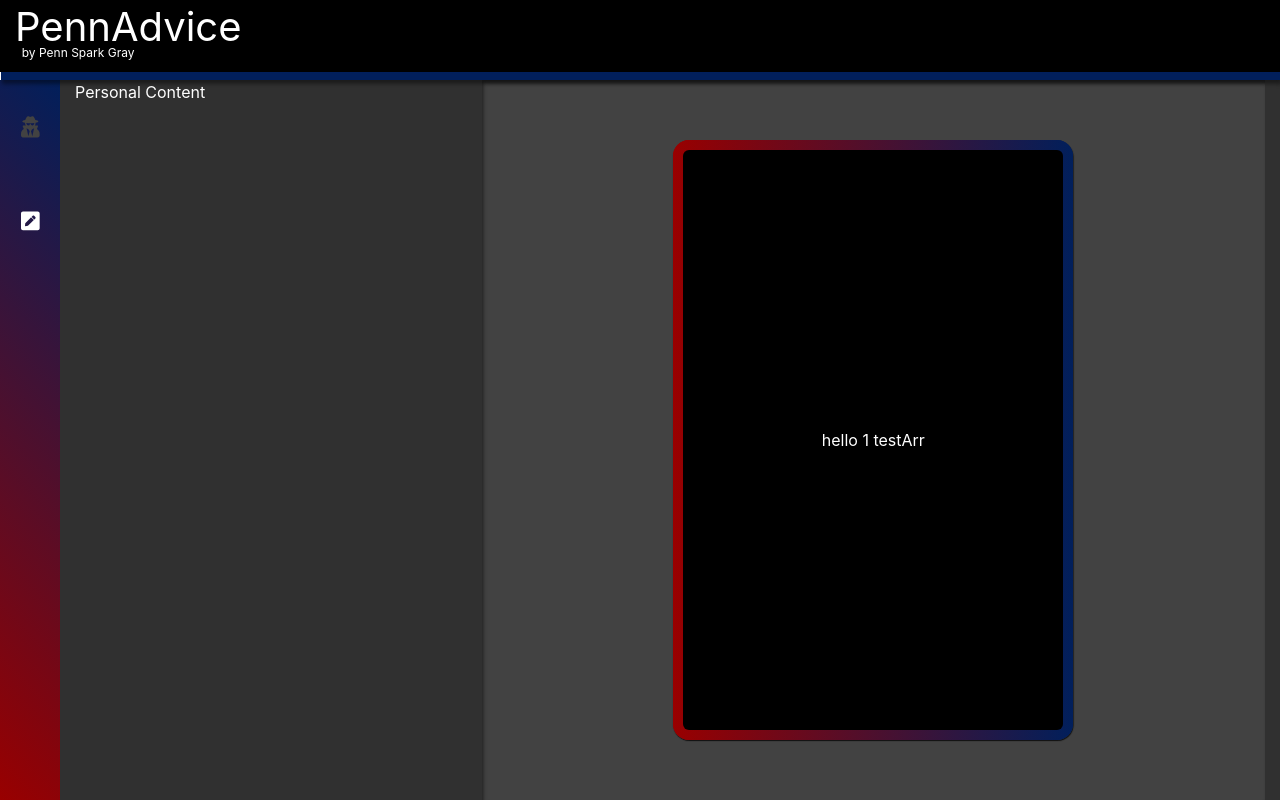
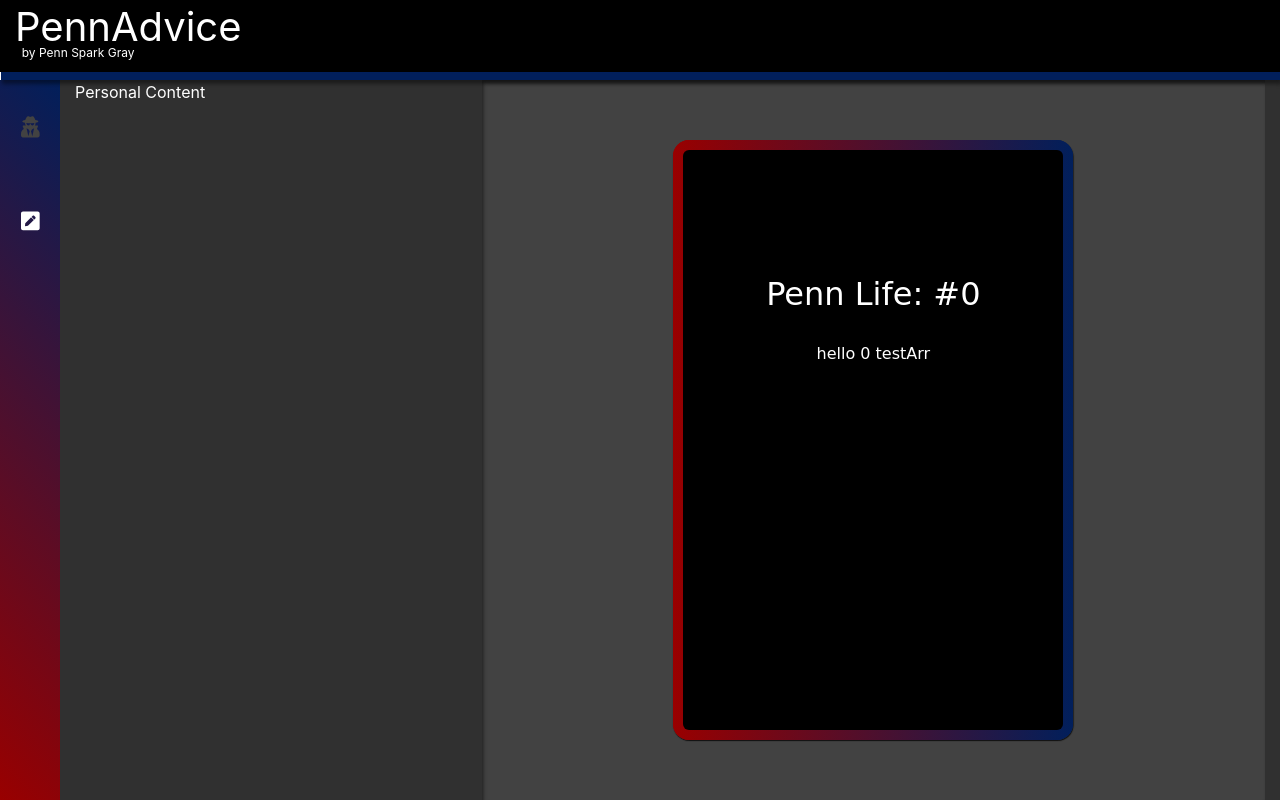
Before and after one commit to setdavid/penn-advice, a React (Create React App) app in the folder client/: page / in a window 1280 px wide. Built offline with nearby package versions, Linux system fonts and the light colour scheme.

Commit message:
formatted swipe card infoObjs

```diff
--- a/client/src/Components/SwipeCard.jsx
+++ b/client/src/Components/SwipeCard.jsx
@@ -3,7 +3,7 @@ import { useDispatch, useSelector } from "react-redux";
 import { noSwipeCard } from "../redux/ducks/swipe";
 
 function SwipeCard(props) {
-    let { text, immobile, boundPos, color } = props;
+    let { infoObj, immobile, boundPos, color } = props;
 
     let exist = useRef(true);
     const [position, setPosition] = useState({ x: 0, y: 0 });
@@ -64,7 +64,7 @@ function SwipeCard(props) {
         return () => {
             window.removeEventListener("resize", useDebounce);
             exist.current = false;
-            console.log("cleanup: " + text);
+            console.log("cleanup: " + infoObj.text);
         }
     }, []);
 
@@ -204,13 +204,21 @@ function SwipeCard(props) {
         return v;
     }
 
+    const actualContent = <div style={{ paddingTop: 0.15 * stateWindowHeight + "px", fontFamily: "Comic Sans MS" }}>
+        <div style={{ fontSize: "2rem" }}>
+            {`${infoObj.type}: #${infoObj.index}`}
+        </div>
+        <br />
+        <div>
+            {infoObj.text}
+        </div>
+    </div >
+
     return (
         <React.Fragment>
             {immobile ? <div ref={swipeCardRef} className={"no-select swipe-card swipe-card-return"} style={swipeCardCSS}>
-                <div className="swipe-card-content" style={{ backgroundColor: `${swiped ? swipedColor : color}` }}>
-                    <div>
-                        {text} (immobile)
-                    </div>
+                <div className="swipe-card-content d-flex" style={{ backgroundColor: `${swiped ? swipedColor : color}` }}>
+                    {actualContent}
                 </div>
             </div> : <div ref={swipeCardRef} className={`no-select swipe-card ${swiped ? "swipe-card-swiped" : ""} ${!dragging && !swiped ? "swipe-card-return" : ""}`} style={swipeCardCSS}
                 onMouseDown={handleMouseDown}
@@ -220,10 +228,8 @@ function SwipeCard(props) {
                 onTouchStart={handleTouchStart}
                 onTouchEnd={handleEndDrag}
                 onTouchMove={handleTouchMove}>
-                <div className="swipe-card-content" style={{ backgroundColor: `${swiped ? swipedColor : color}` }}>
-                    <div>
-                        {text}
-                    </div>
+                <div className="swipe-card-content d-flex" style={{ backgroundColor: `${swiped ? swipedColor : color}` }}>
+                    {actualContent}
                 </div>
             </div>}
         </React.Fragment>
--- a/client/src/Components/SwipeContent.jsx
+++ b/client/src/Components/SwipeContent.jsx
@@ -47,14 +47,19 @@ function SwipeContent() {
         }
     }, [hasSwipeCard]);
 
-    const testArr = [{ text: "hello 1 testArr", percentRight: 0 }, { text: "hello 2 testArr", percentRight: 0.75 }, { text: "hello 3 testArr", percentRight: 0 }, { text: "hello 4 testArr", percentRight: 1 }];
+    const testArr = [{ type: "Penn Life", index: 0, text: "hello 0 testArr", percentRight: 0 },
+    { type: "Penn Life", index: 1, text: "hello 1 testArr", percentRight: 0.75 },
+    { type: "Penn Life", index: 2, text: "hello 2 testArr", percentRight: 0 },
+    { type: "Penn Life", index: 3, text: "hello 3 testArr", percentRight: 1 }];
 
     let currObj = testArr[index];
     let nextObj = testArr[index + 1];
 
     const emptyObj = {
+        type: "Penn Life",
+        index: "?",
         text: "NO NEW CONTENT",
-        percentRight: Math.random()
+        percentRight: Math.random(),
     };
 
     if (currObj === undefined) {
@@ -69,8 +74,8 @@ function SwipeContent() {
         <div ref={swipeContentRef} id="swipe-content" className="full-height container-fluid" style={swipeContentCSS}>
             <div className="row full-height">
                 <div className="col-12 full-height d-flex justify-content-center align-items-center">
-                    <SwipeCard immobile={true} boundPos={position} color="#000000" text={nextObj.text} />
-                    {hasSwipeCard ? <SwipeCard immobile={false} boundPos={position} color="#000000" text={currObj.text} /> : ""}
+                    <SwipeCard immobile={true} boundPos={position} color="#000000" infoObj={nextObj} />
+                    {hasSwipeCard ? <SwipeCard immobile={false} boundPos={position} color="#000000" infoObj={currObj} /> : ""}
                 </div>
             </div>
         </div>
--- a/client/src/css/base-styles.css
+++ b/client/src/css/base-styles.css
@@ -107,6 +107,11 @@ p,
 .full-height {
     height: 100%;
     min-height: 100%;
+}
+
+.full-width {
+    width: 100%;
+    min-width: 100%;
 }
 
 #title-bar {
@@ -236,7 +241,6 @@ p,
     border: 10px solid transparent;
     text-align: center;
     display: flex;
-    align-items: center;
     justify-content: center;
     background-clip: content-box;
 }
```
